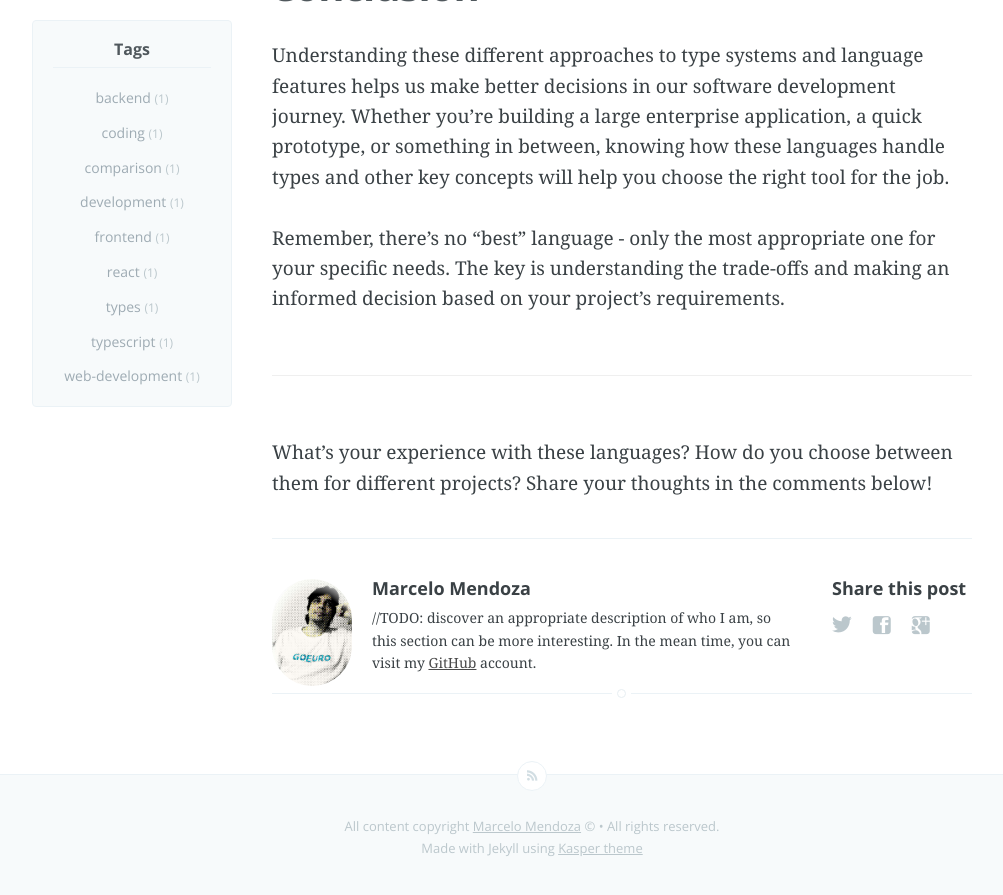
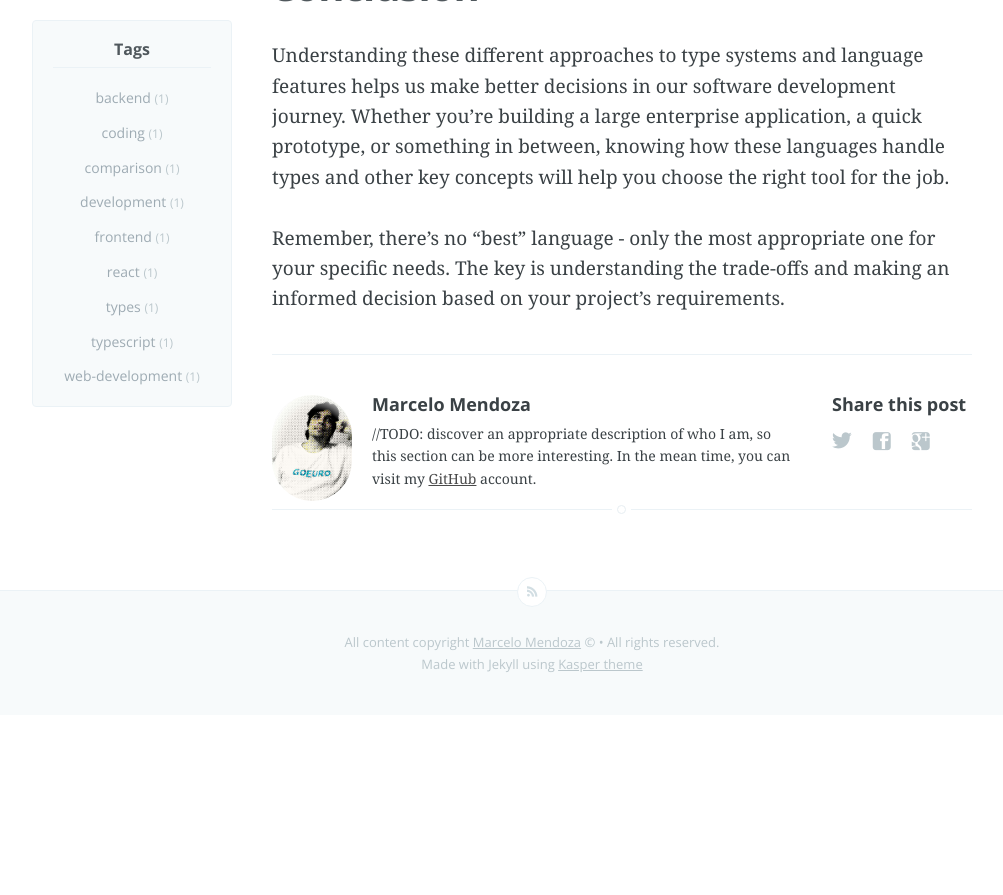
Before and after one commit to mjmendo/mjmendo.github.io, a Jekyll site: the page built from _posts/2024-12-08-typescript-java-python-comparison.md, in a window 1280 px wide and 900 px high, scrolled down 5109 px. Shown: the top 895 px of the window, without its empty margins (108-1111 px from the left). Built offline with Jekyll 4.4.1, drawn with Linux system fonts in a browser that asks for light colours; Markdown is read by kramdown in place of the engine named in the settings; after the commit the page ends 5824 px from its top, so only the background shows below that.

Commit message:
Update 2024-12-08-typescript-java-python-comparison.md

```diff
--- a/_posts/2024-12-08-typescript-java-python-comparison.md
+++ b/_posts/2024-12-08-typescript-java-python-comparison.md
@@ -202,7 +202,3 @@ When choosing between these languages, consider:
 Understanding these different approaches to type systems and language features helps us make better decisions in our software development journey. Whether you're building a large enterprise application, a quick prototype, or something in between, knowing how these languages handle types and other key concepts will help you choose the right tool for the job.
 
 Remember, there's no "best" language - only the most appropriate one for your specific needs. The key is understanding the trade-offs and making an informed decision based on your project's requirements.
-
----
-
-What's your experience with these languages? How do you choose between them for different projects? Share your thoughts in the comments below!
```
